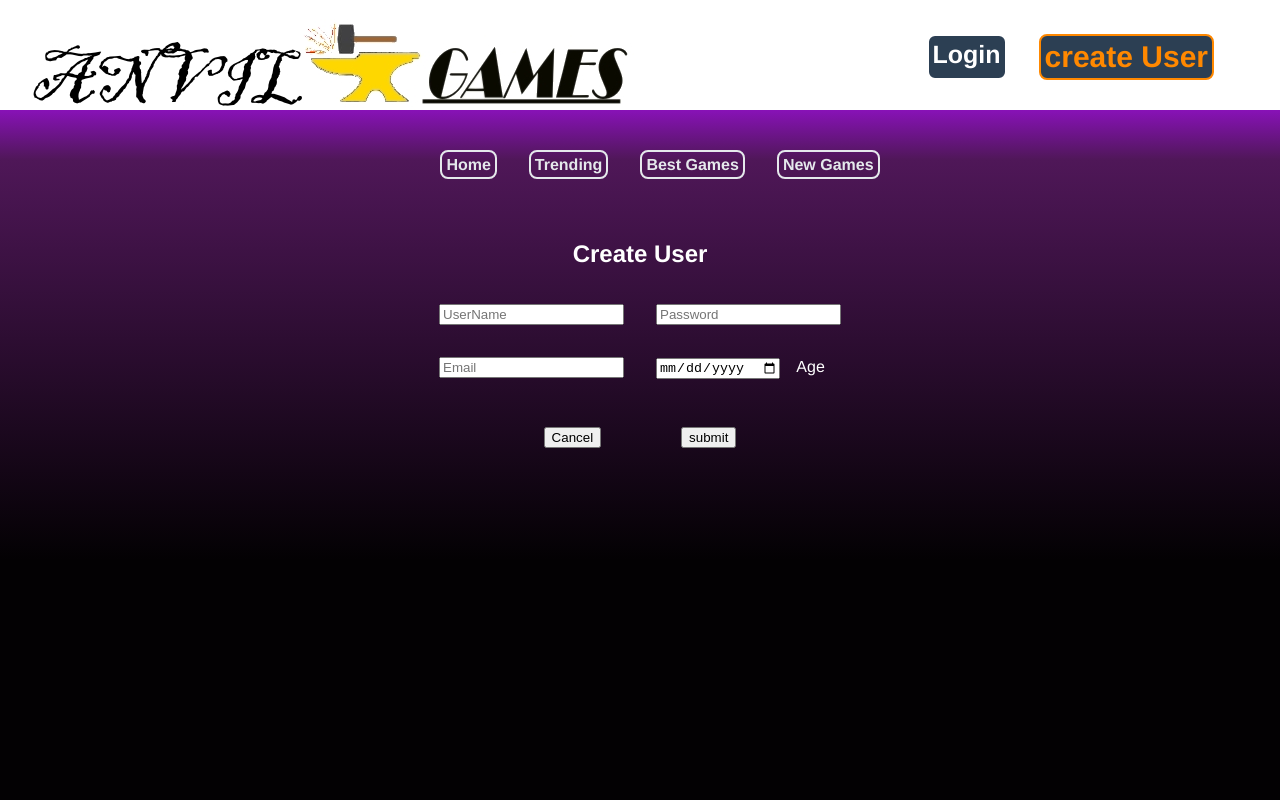
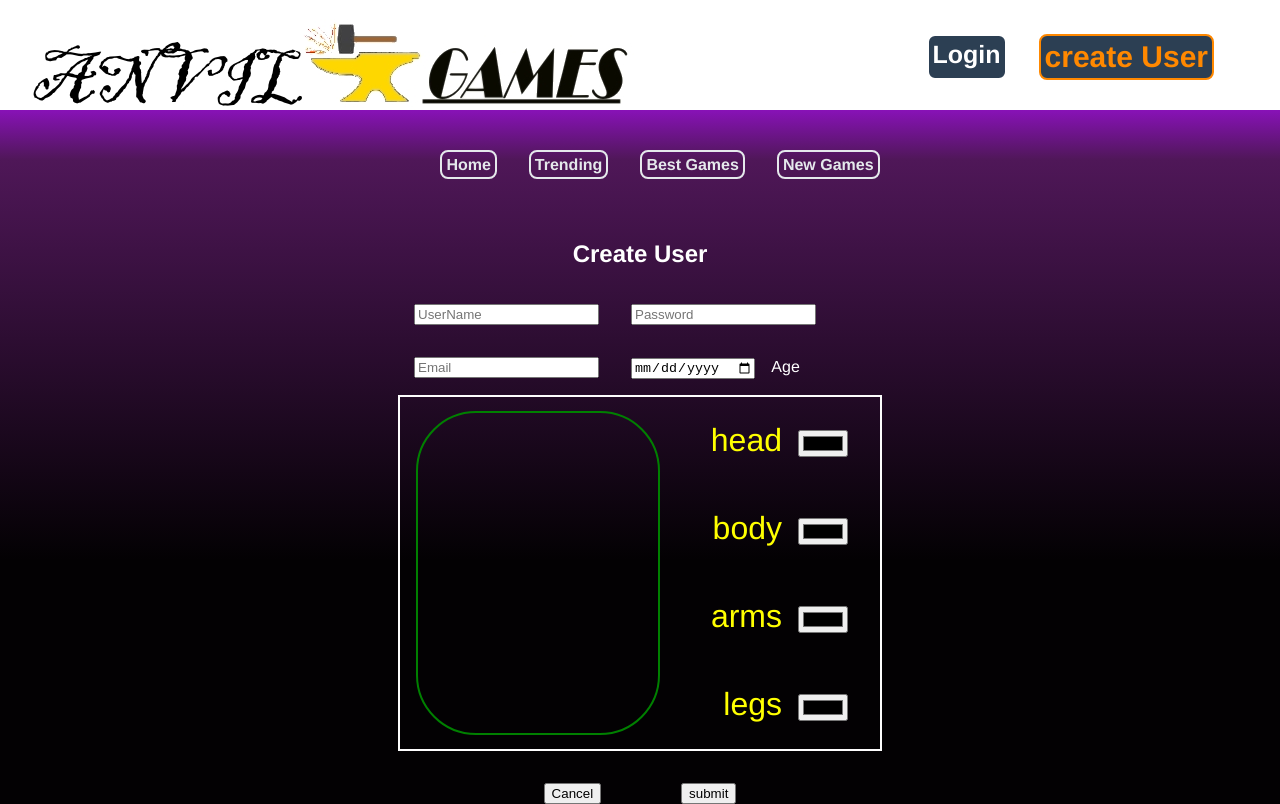
Before and after one commit to Rubytuesdaysandwich/anvilgames, a Vue app in the folder Frontend/: page /#/creat_user in a window 1280 px wide. Built offline with nearby package versions, Linux system fonts and the light colour scheme.

Commit message:
working on login and create user form

```diff
--- /dev/null
+++ b/Frontend/src/components/Forms/CharacterCreation.vue
@@ -0,0 +1,78 @@
+<template>
+    <div class="character-creation-container">
+        <canvas>
+
+        </canvas>
+        <div class="character-attribute-selector-box">
+            <div class="color-selectors">
+                <div>
+                    <label class="input-description" for="head">head</label><input type="color">
+                </div>
+                <div>
+                    <label class="input-description" for="body">body</label><input type="color">
+                </div>
+                <div>
+                    <label class="input-description" for="arms">arms</label><input type="color">
+                </div>
+                <div>
+                    <label class="input-description" for="legs">legs</label><input type="color">
+                </div>
+            </div>
+        </div>
+    </div>
+</template>
+
+<script>
+export default{
+    name:"CharacterCreation"
+}
+
+</script>
+
+<style>
+.character-creation-container{
+    border:rgb(253, 253, 253) solid 2px;
+    height:22rem;
+    width: 30rem;
+    display: flex;
+}
+.character-creation-container > canvas{
+    display: flex;
+    justify-content: start;
+    align-content: center;
+    align-self:center;
+    margin-left: 16px;
+
+}
+canvas{
+
+    height: 20rem;
+    width:15rem;
+    border: green solid 0.125rem;
+    border-radius: 60px;
+
+}
+.character-attribute-selector-box{
+    width:100%;
+    display: flex;
+    justify-content: end;
+
+}
+.color-selectors{
+    display: flex;
+    flex-direction:column;
+    justify-content: space-around;
+    text-align: end;
+    margin-right:2rem;
+}
+.input-description{
+    margin-right: 1rem;
+    color: yellow;
+    font-size: 2rem;
+}
+
+
+
+
+
+</style>
--- a/Frontend/src/components/Forms/CreateUser.vue
+++ b/Frontend/src/components/Forms/CreateUser.vue
@@ -12,22 +12,25 @@
                 <input type="email"  placeholder="Email">
                 <input type="date"  placeholder="Age">
             <label for="birthday" id="birthday" name="">Age</label>
+            <CharacterCreation></CharacterCreation>
+
         </div>
         </div>
         <div class="confirm">
             <button>Cancel</button>
-            <button>submit</button>
+            <button  type="submit">submit</button>
         </div>
     </form>
 </div>
 </template>
 <script lang="ts">
 import { defineComponent } from 'vue';
+import CharacterCreation from './CharacterCreation.vue'
 export default defineComponent( {
     name:'CreateUser',
-    props:{
-
-    }
+ components:{
+    CharacterCreation,
+ }
 })
 </script>
 
--- a/Frontend/src/components/Forms/LoginForm.vue
+++ b/Frontend/src/components/Forms/LoginForm.vue
@@ -1,12 +1,12 @@
 <template>
 <div class="login-form-container">
-    <form id="login"  action="submit" method="post">
+    <form id="login"  action="/submit" method="post">
 
         <input v-model="form.email" type="Email" placeholder="Email" required>
         <input v-model="form.password" type="password" placeholder="Password" required>
         <div class="confirm">
-        <button>Cancel</button>
-        <button @click="submit" >login</button>
+        <button @click="cancel">Cancel</button>
+        <button type="submit" @click="submit" >login</button>
         </div>
     </form>
 </div>
@@ -27,24 +27,23 @@ export default defineComponent( {
             }
         }
     },
-
     methods:{
         submit(e:Event){
-            e.preventDefault()
-            this.$store.commit('login',this.form.email)
-            this.$store.commit('login',this.form.password)
-            console.log(this.$store);
-            this.$router.push('@/HomeView.vue')
+             if(this.form.email === '' || this.form.password === ''){
+                this.form.errors.push("Email required");
+                this.form.errors.push("Password required");
+                return;
+            }else{
+            console.log(e);
+                e.preventDefault();
+                this.$store.commit('login',{email:this.form.email,password:this.form.password});
+                console.log(this.$store);
+                this.$router.push('@/HomeView.vue');
+            }
         },
-        // checkForm(){
-
-        //     if(!this.form.email && !this.form.password){
-        //      this.form.errors = [];
-        //      return;
-        //     }else if(!this.form.email){
-        //         this.form.errors.push("Email required")
-        //     }if(!this.form.password) this.form.errors.push("Password required")
-        // }
+        cancel(){
+            this.$router.push('@/HomeView');
+        },
     }
 })
 </script>
--- a/Frontend/src/components/Header/HeaderComponent.vue
+++ b/Frontend/src/components/Header/HeaderComponent.vue
@@ -3,8 +3,8 @@
   <div class="anvil-gaming-logo">
     <img>
     <div class="login-create">
-    <router-link v-if="!$store.state.email" to='/login'>Login</router-link>
-    <a v-if="$store.state.email" @click="logout">Logout</a>
+    <router-link v-if="!$store.state.user.email" to='/login'>Login</router-link>
+    <a v-if="$store.state.user.email" @click="logout">Logout</a>
     <router-link to='/creat_user'>create User</router-link>
     </div>
   </div>
@@ -30,10 +30,10 @@ export default defineComponent({
     logout(){
       this.$store.commit('logout')
     },
-    mounted(){
-      this.$store.commit('initializeStore')
-    }
-  }
+  },
+  // mounted(){
+  //   this.$store.commit('initializeStore')
+  // }
 
 });
 </script>
--- a/Frontend/src/components/Header/MobileHeaderComponent.vue
+++ b/Frontend/src/components/Header/MobileHeaderComponent.vue
@@ -18,7 +18,8 @@
               <nav>
                 <ul>
                     <div class="login-create">
-                    <router-link to='/login'>Login</router-link>
+                      <router-link v-if="!$store.state.user.email" to='/login'>Login</router-link>
+                      <a v-if="$store.state.user.email" @click="logout">Logout</a>
                       <router-link to='/creat_user'>create User</router-link>
                     </div>
                       <router-link to="/">Home</router-link>
@@ -50,9 +51,6 @@ export default defineComponent({
     logout(){
       this.$store.commit('logout')
     },
-    mounted(){
-      this.$store.commit('initializeStore')
-    }
   },
 })
 </script>
--- a/Frontend/src/components/body/FlexGrid.vue
+++ b/Frontend/src/components/body/FlexGrid.vue
@@ -53,7 +53,7 @@ export default defineComponent( {
 display: flex;
 flex-wrap: wrap;
 justify-content: space-around;
-justify-content: start;
+justify-content: center;
 
 }
 .grid-container>div{
--- a/Frontend/src/store/index.ts
+++ b/Frontend/src/store/index.ts
@@ -1,4 +1,5 @@
-import { createStore } from "vuex";
+import { createStore, } from "vuex";
+
 // This file is using Typescript so you must define you variable types before using them here in the interface
 interface RootStateManagmentVuex {
     // Define root state properties
@@ -20,13 +21,13 @@ const store = createStore<RootStateManagmentVuex>({
         },
     },
     getters: {},
-    mutations: {
+    mutations: ({
         //managing the login and logout state here
-        login(state) {
-            state.user.email = store.state.user.email;
-            state.user.password = store.state.user.password;;
-            localStorage.setItem('email', store.state.user.email);
-            localStorage.setItem('password', store.state.user.password);
+        login(state, { email, password }) {
+            state.user.email = email;
+            state.user.password = password;
+            localStorage.setItem('email', state.user.email);
+            localStorage.setItem('password', state.user.password);
             // alert('Logged in')
         },
         logout(state) {
@@ -39,11 +40,11 @@ const store = createStore<RootStateManagmentVuex>({
         initializeStore(state) {
             if (localStorage.getItem('email')) {
                 state.user.email = localStorage.getItem('email') ?? "";
-                state.user.email = localStorage.getItem('password') ?? "";
+                state.user.password = localStorage.getItem('password') ?? "";
             }
             //managing the login and logout state here ▲
         }
-    },
+    }),
     actions: {},
     modules: {},
 });
```
Lines whose indentation alone changed are shown as unchanged.
